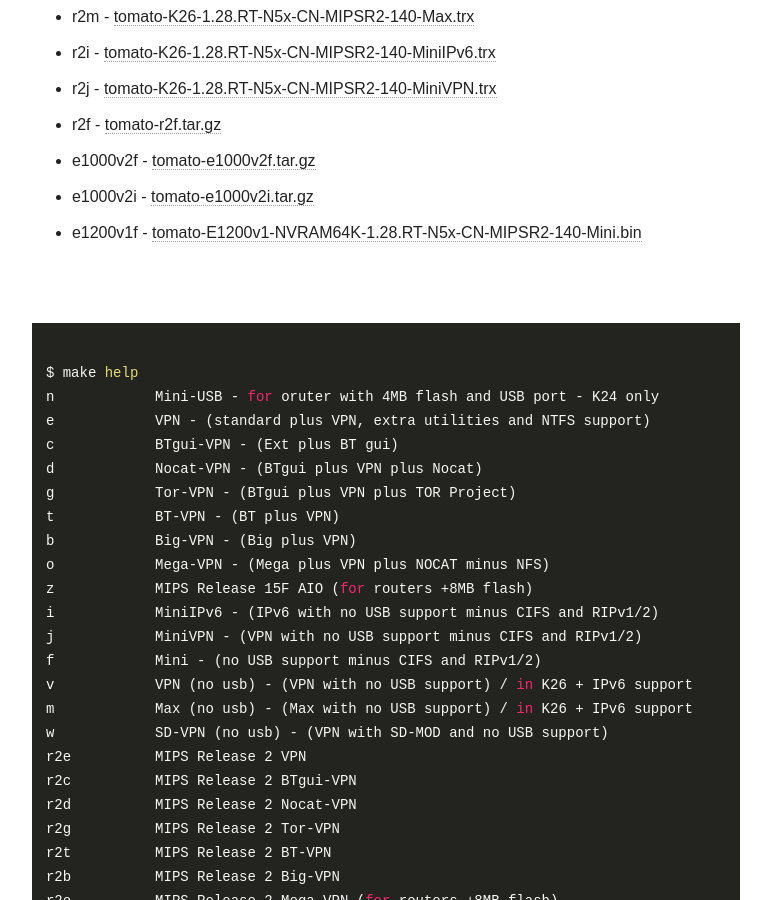
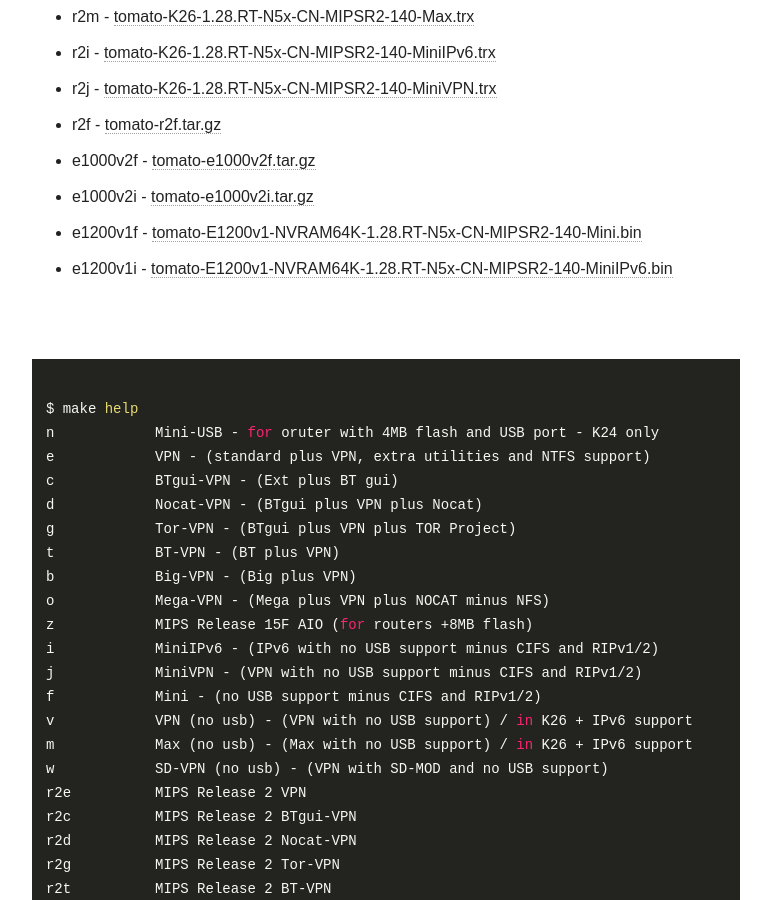
Before and after one commit to oglopss/tomato-ci-ctf-jekyll, a Jekyll site: the page built from index.html, in a window 1280 px wide and 900 px high, scrolled down 919 px. Shown: the whole window, without its empty margins (254-1025 px from the left). Built offline with Jekyll 4.4.1, drawn with Linux system fonts in a browser that asks for light colours; nearby versions of some CDN libraries.

Commit message:
Travis build 3 e1200v1i pushed to gh-pages

```diff
--- a/_data/ss.yml
+++ b/_data/ss.yml
@@ -15,3 +15,4 @@
   - 0014 e1000v2f tomato-e1000v2f.tar.gz
   - 0015 e1000v2i tomato-e1000v2i.tar.gz
   - 0016 e1200v1f tomato-E1200v1-NVRAM64K-1.28.RT-N5x-CN-MIPSR2-140-Mini.bin
+  - 0017 e1200v1i tomato-E1200v1-NVRAM64K-1.28.RT-N5x-CN-MIPSR2-140-MiniIPv6.bin
```
Also changed, not shown: 1 other file.
